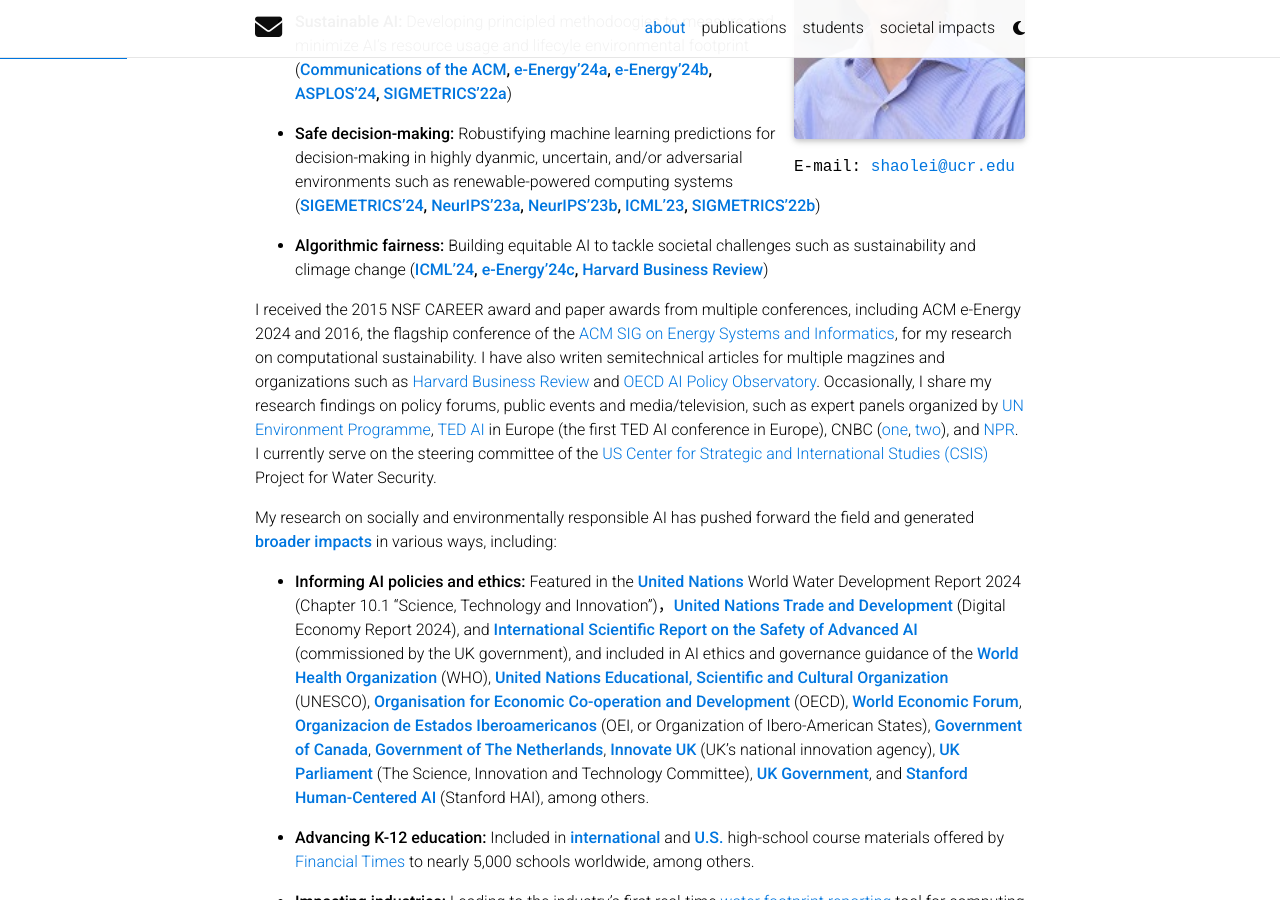
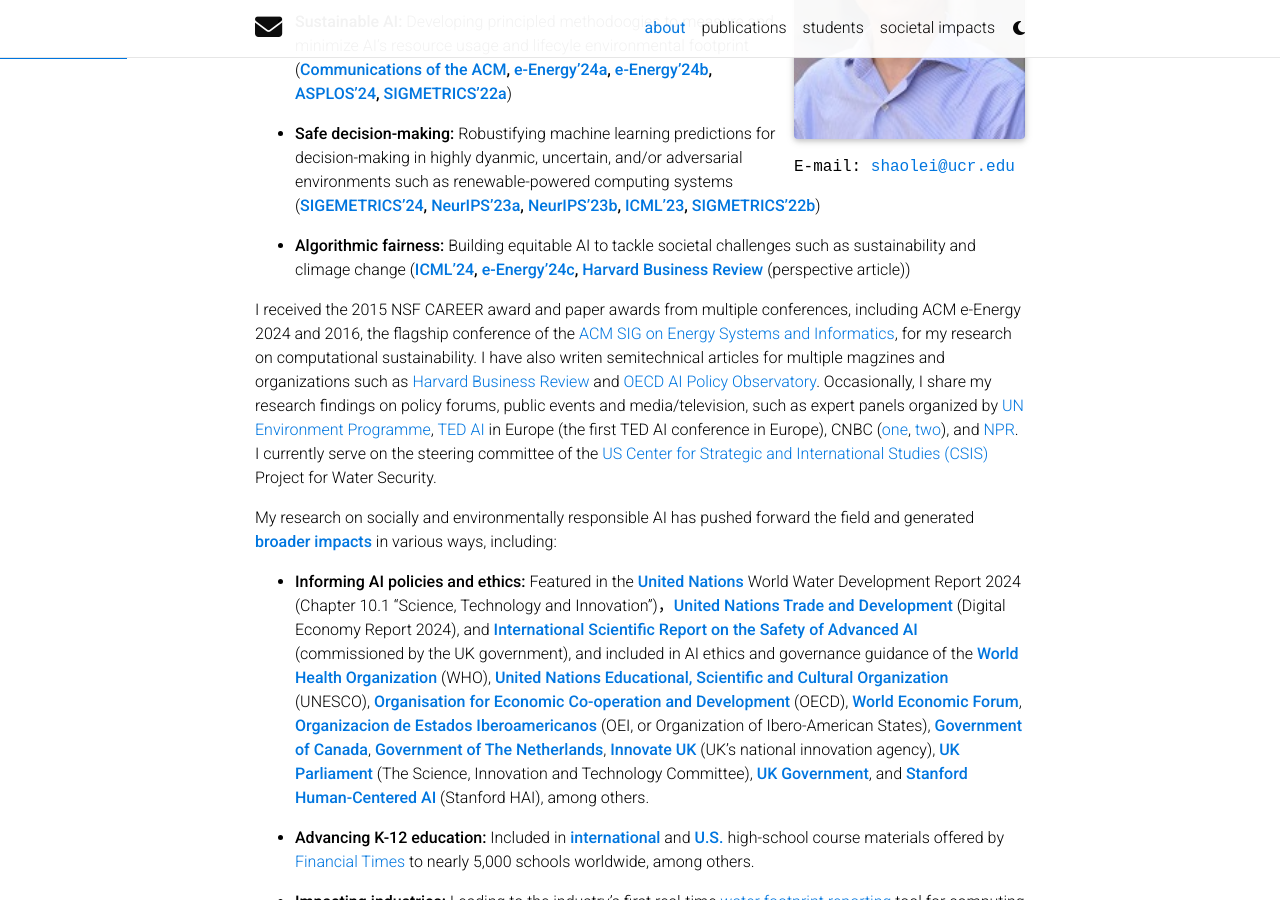
Before and after one commit to shaoleiren/shaoleiren.github.io, a Jekyll site: the page built from _pages/about.md, in a window 1280 px wide and 900 px high, scrolled down 352 px. Built offline with Jekyll 4.4.1, drawn with Linux system fonts in a browser that asks for light colours; full-size pictures stand in for the smaller copies a plugin makes; comment, search, counter and statistics services are not loaded; a style sheet for code colours, icons or effects is not loaded.

Commit message:
Update about.md

```diff
--- a/_pages/about.md
+++ b/_pages/about.md
@@ -27,7 +27,7 @@
 
 - **Safe decision-making:** Robustifying machine learning predictions for decision-making in highly dyanmic, uncertain, and/or adversarial environments such as renewable-powered computing systems (**[SIGEMETRICS'24](https://arxiv.org/abs/2401.04340), [NeurIPS'23a](https://arxiv.org/abs/2311.01568), [NeurIPS'23b](https://arxiv.org/abs/2310.20098), [ICML'23](https://arxiv.org/abs/2306.00172), [SIGMETRICS'22b](https://arxiv.org/abs/2204.08572)**)
 
-- **Algorithmic fairness:** Building equitable AI to tackle societal challenges such as sustainability and climage change (**[ICML'24](https://arxiv.org/abs/2406.02790), [e-Energy'24c](https://arxiv.org/abs/2307.05494), [Harvard Business Review](https://hbr.org/2024/07/the-uneven-distribution-of-ais-environmental-impacts)**)
+- **Algorithmic fairness:** Building equitable AI to tackle societal challenges such as sustainability and climage change (**[ICML'24](https://arxiv.org/abs/2406.02790), [e-Energy'24c](https://arxiv.org/abs/2307.05494), [Harvard Business Review <span style="font-weight:lighter;">(perspective article)</span>](https://hbr.org/2024/07/the-uneven-distribution-of-ais-environmental-impacts)**)
 
 
 
```
